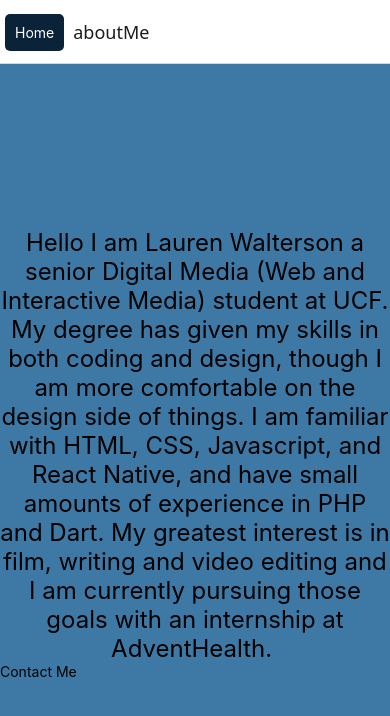
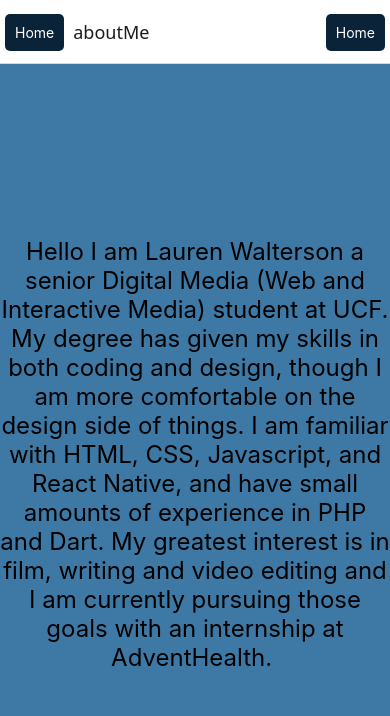
Before and after one commit to lwalterson/portfoilo, a React Native app: screen /aboutMe in a window 390 px wide. Shown: the top 716 px of the page. Built offline with nearby package versions, Linux system fonts and the light colour scheme.

Commit message:
attempt 4

```diff
--- a/App.js
+++ b/App.js
@@ -27,6 +27,10 @@ export default function App() {
             <TouchableOpacity style={styles.button} onPress={() => navigation.navigate("home")}>
                 <Text style={styles.buttonText}>Home</Text>
               </TouchableOpacity>),
+              headerRight: () => (
+            <TouchableOpacity style={styles.button} onPress={() => navigation.navigate("contactMe")}>
+                <Text style={styles.buttonText}>Home</Text>
+              </TouchableOpacity>)
           }}/>
 
           <Stack.Screen name="contactMe" component={ContactMe} options={{
--- a/pages/aboutMe.js
+++ b/pages/aboutMe.js
@@ -12,9 +12,7 @@ export function AboutMe({navigation}) {
              />
              <View>
      <Text style={styles.text}>Hello I am Lauren Walterson a senior Digital Media (Web and Interactive Media) student at UCF. My degree has given my skills in both coding and design, though I am more comfortable on the design side of things. I am familiar with HTML, CSS, Javascript, and React Native, and have small amounts of experience in PHP and Dart. My greatest interest is in film, writing and video editing and I am currently pursuing those goals with an internship at AdventHealth. </Text>
-    <TouchableOpacity  onPress={() => navigation.navigate("home")}>
-        <Text >Contact Me</Text>
-      </TouchableOpacity>
+
     </View>
     </View>
   );
```
